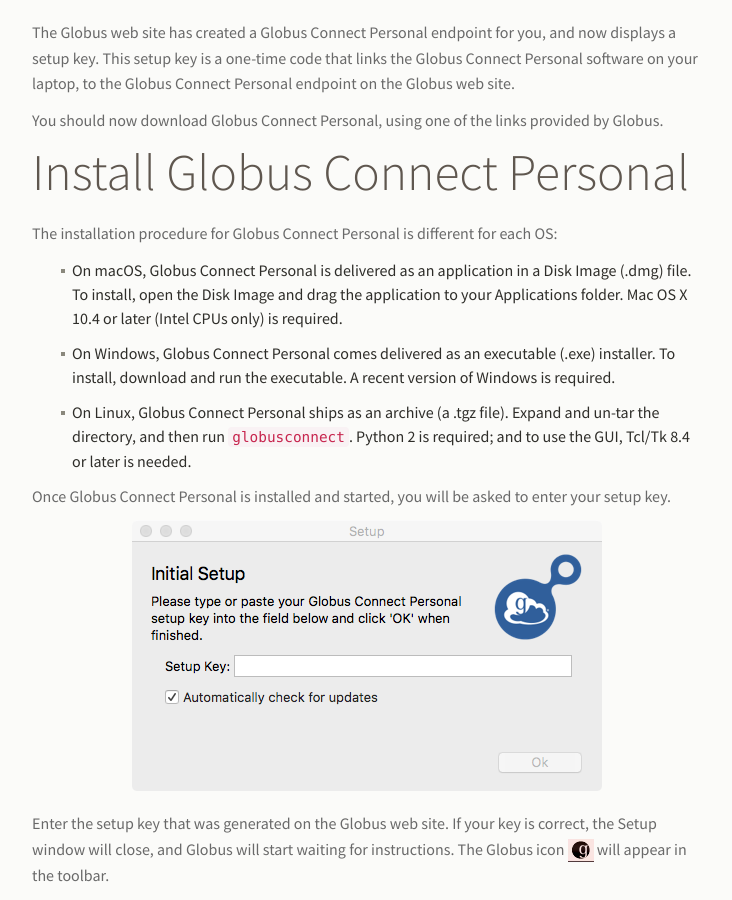
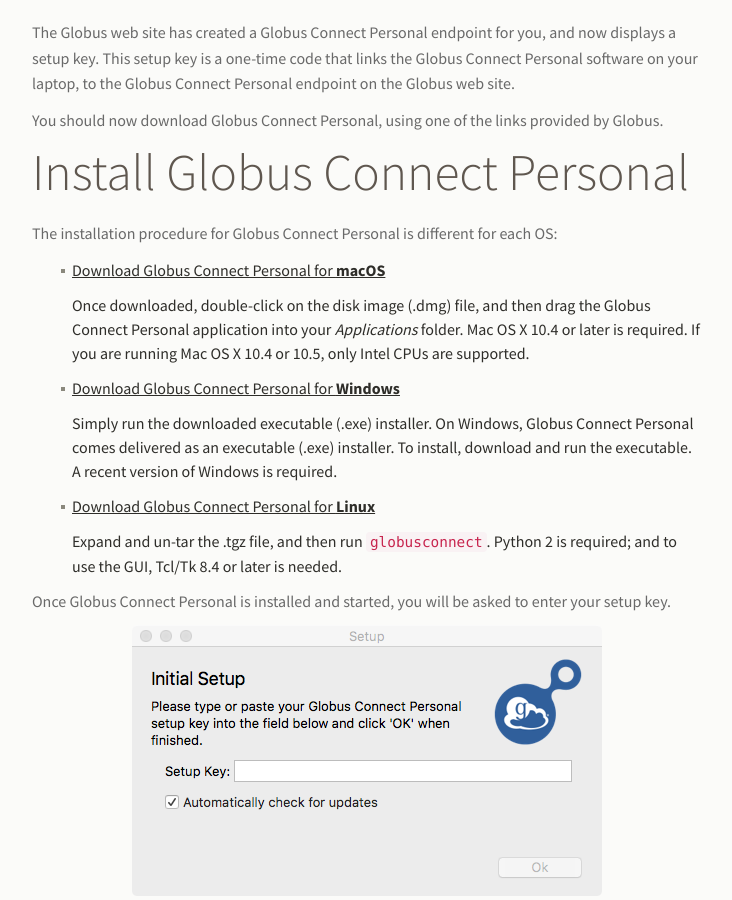
Before and after one commit to stanford-rc/globus.stanford.edu, a Jekyll site: the page built from client/install.md, in a window 1280 px wide and 900 px high, scrolled down 2909 px. Shown: the whole window, without its empty margins (323-1055 px from the left). Built offline with Jekyll 4.4.1, drawn with Linux system fonts in a browser that asks for light colours; nearby versions of some CDN libraries; comment, search, counter and statistics services are not loaded.

Commit message:
Add download links to GCP v3
Globus Connect Personal version 3 sets the minimum TLS to 1.2.  I don't believe
GCPv2 does this, so let's point people to GCPv3 (even if they aren't doing
anything on a High-Assurance subscription).

Related to #25.

```diff
--- a/client/install.md
+++ b/client/install.md
@@ -114,17 +114,23 @@ provided by Globus.
 The installation procedure for Globus Connect Personal is different for each
 OS:
 
-* On macOS, Globus Connect Personal is delivered as an application in a Disk
-  Image (.dmg) file.  To install, open the Disk Image and drag the application
-  to your Applications folder.  Mac OS X 10.4 or later (Intel CPUs only) is
-  required.
+* [Download Globus Connect Personal for **macOS**](https://downloads.globus.org/globus-connect-personal/v3/mac/stable/globusconnectpersonal-3-latest.dmg)
 
-* On Windows, Globus Connect Personal comes delivered as an executable (.exe)
+  Once downloaded, double-click on the disk image (.dmg) file, and then
+  drag the Globus Connect Personal application into your _Applications_ folder.
+  Mac OS X 10.4 or later is required.  If you are running Mac OS X 10.4 or
+  10.5, only Intel CPUs are supported.
+
+* [Download Globus Connect Personal for **Windows**](https://downloads.globus.org/globus-connect-personal/v3/windows/stable/globusconnectpersonal-3-latest.exe)
+
+  Simply run the downloaded executable (.exe) installer.
+  On Windows, Globus Connect Personal comes delivered as an executable (.exe)
   installer.  To install, download and run the executable.  A recent version of
   Windows is required.
 
-* On Linux, Globus Connect Personal ships as an archive (a .tgz file).
-  Expand and un-tar the directory, and then run `globusconnect`.  Python 2
+* [Download Globus Connect Personal for **Linux**](https://downloads.globus.org/globus-connect-personal/v3/linux/stable/globusconnectpersonal-3-latest.tgz)
+
+  Expand and un-tar the .tgz file, and then run `globusconnect`.  Python 2
   is required; and to use the GUI, Tcl/Tk 8.4 or later is needed.
 
 Once Globus Connect Personal is installed and started, you will be asked to
```
